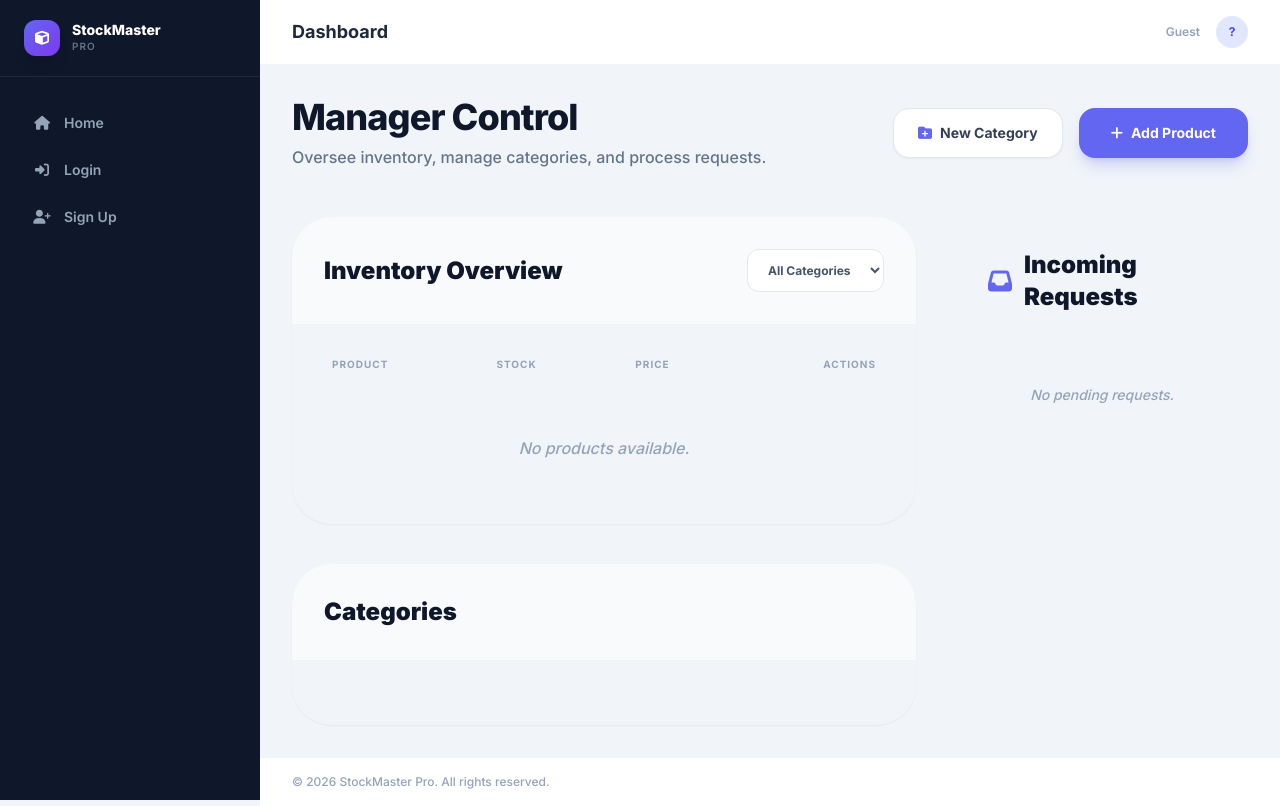
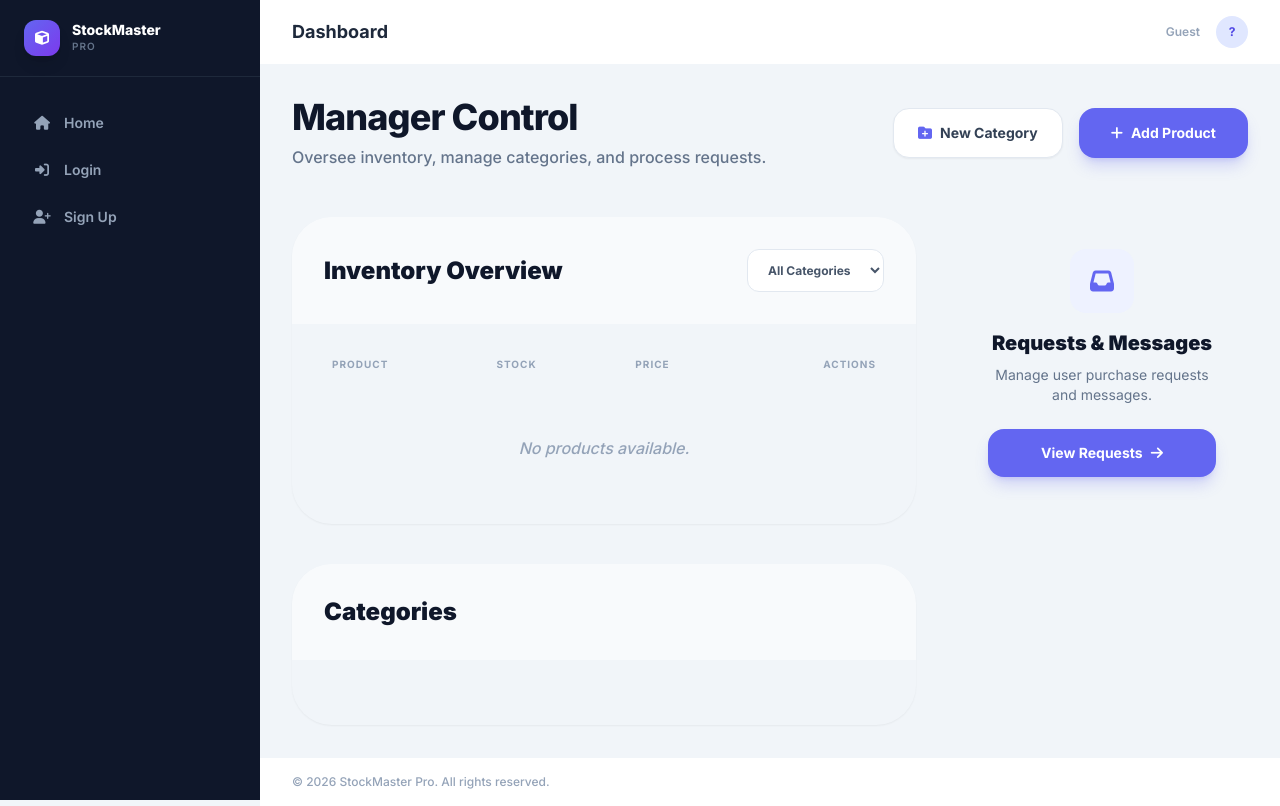
Before and after one commit to krishnadeepesh/inventory-management-system, a Django app: template templates/core/manager_dashboard.html in a window 1280 px wide. Run offline with Django 5.2, Linux system fonts and the light colour scheme; the template is opened without the code that fills it, so the values that code supplies are empty; some libraries are stand-ins or nearby versions.

Commit message:
replace detailed requests log with redirect button on manager dashboard

```diff
--- a/templates/core/manager_dashboard.html
+++ b/templates/core/manager_dashboard.html
@@ -134,55 +134,15 @@ if (managerFilter) {
 
     <!-- Requests Log Section -->
     <div class="space-y-10">
-        <div class="glass-card rounded-[2.5rem] border-slate-200 shadow-premium p-8 h-fit">
-            <h2 class="text-2xl font-black text-slate-900 mb-8 flex items-center gap-3">
-                <i class="fas fa-inbox text-primary"></i> Incoming Requests
-            </h2>
-
-            <div class="space-y-6">
-                {% for req in all_requests %}
-                <div class="premium-card p-6 border-slate-100">
-                    <div class="flex justify-between items-start mb-4">
-                        <div class="flex items-center gap-3">
-                            <div class="w-10 h-10 rounded-full bg-slate-100 flex items-center justify-center text-slate-500 font-bold text-xs">
-                                {{ req.user.username.0|upper }}
-                            </div>
-                            <div>
-                                <p class="font-extrabold text-slate-900 text-sm leading-tight">{{ req.user.username }}</p>
-                                <p class="text-[10px] text-slate-400 font-bold uppercase tracking-widest">{{ req.created_at|date:"M d, Y" }}</p>
-                            </div>
-                        </div>
-                        <span class="badge {% if req.status == 'ACCEPTED' %}badge-success{% elif req.status == 'REJECTED' %}badge-danger{% else %}badge-warning{% endif %}">
-                            {{ req.status }}
-                        </span>
-                    </div>
-
-                    <div class="bg-slate-50 rounded-xl p-4 mb-6">
-                        <p class="text-xs font-bold text-slate-400 uppercase tracking-widest mb-1">Requesting:</p>
-                        <p class="font-black text-slate-900">{{ req.quantity }}x {{ req.product.name }}</p>
-                    </div>
-
-                    {% if req.status == 'PENDING' %}
-                    <div class="grid grid-cols-2 gap-3">
-                        <a href="{% url 'process_request' req.id 'accept' %}" class="flex items-center justify-center gap-2 bg-emerald-500 text-white py-2.5 rounded-xl text-xs font-bold hover:bg-emerald-600 transition shadow-lg shadow-emerald-100">
-                            <i class="fas fa-check"></i> Accept
-                        </a>
-                        <a href="{% url 'process_request' req.id 'reject' %}" class="flex items-center justify-center gap-2 bg-rose-500 text-white py-2.5 rounded-xl text-xs font-bold hover:bg-rose-600 transition shadow-lg shadow-rose-100">
-                            <i class="fas fa-times"></i> Reject
-                        </a>
-                    </div>
-                    {% else %}
-                    <a href="{% url 'feedback' req.user.id %}" class="flex items-center justify-center gap-2 w-full py-2.5 rounded-xl border-2 border-slate-100 text-slate-400 font-bold text-xs hover:border-primary hover:text-primary transition">
-                        <i class="fas fa-comment-dots"></i> Message User
-                    </a>
-                    {% endif %}
-                </div>
-                {% empty %}
-                <div class="text-center py-10">
-                    <p class="text-slate-400 text-sm font-medium italic">No pending requests.</p>
-                </div>
-                {% endfor %}
+        <div class="glass-card rounded-[2.5rem] border-slate-200 shadow-premium p-8 h-fit flex flex-col items-center justify-center text-center">
+            <div class="w-16 h-16 rounded-2xl bg-indigo-50 text-primary flex items-center justify-center text-2xl mb-4">
+                <i class="fas fa-inbox"></i>
             </div>
+            <h2 class="text-xl font-black text-slate-900 mb-2">Requests & Messages</h2>
+            <p class="text-slate-500 text-sm mb-6">Manage user purchase requests and messages.</p>
+            <a href="#" class="bg-primary text-white px-8 py-3.5 rounded-2xl font-bold text-sm shadow-lg shadow-primary/25 hover:bg-primary-dark transition flex items-center justify-center gap-2 w-full max-w-xs">
+                View Requests <i class="fas fa-arrow-right text-sm"></i>
+            </a>
         </div>
     </div>
 </div>
```
